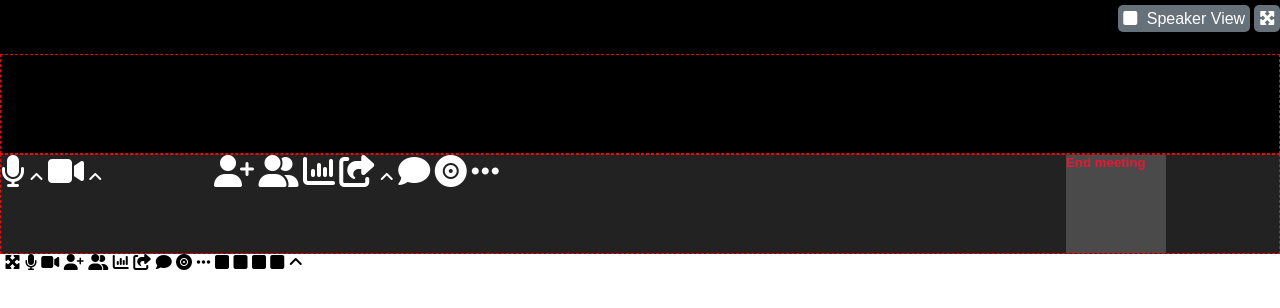
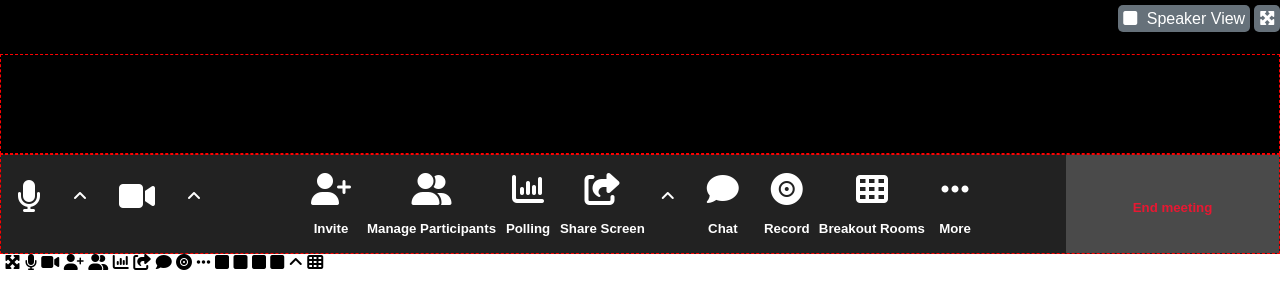
Before and after one commit to Pietro907/html-css-zoom, a plain HTML site: page index.html in a window 1280 px wide. Drawn offline with Linux system fonts and the light colour scheme.

Commit message:
add footer complete
added missed main

```diff
--- a/asset/style.css
+++ b/asset/style.css
@@ -32,7 +32,8 @@ header {
     border-radius: 5px;
 }
 
-.container > i, .right_sq {
+.container>i,
+.right_sq {
     padding: 0 0.6rem 0 0;
 }
 
@@ -61,27 +62,37 @@ footer {
     height: 100%;
 }
 
-.col_2{
+.col_2 {
+    display: flex;
     width: calc(100%/12*2);
     height: 100%;
 }
 
 
 .col_8 {
+    display: flex;
     width: calc(100%/12*8);
     height: 100%;
+    text-align: center;
 }
 
-
+.end_call {
+    background: var(--zm-darkgr);
+    color: var(--zm-danger);
+    width: 100%;
+    height: 100%;
+    text-align: center;
+    padding-top: 45px;
+}
 
 /* #endregion footer*/
 
 
 /* #region utilities*/
 .pos_dx_abs {
-position: absolute;
-top: 10px;
-right: 0;
+    position: absolute;
+    top: 10px;
+    right: 0;
 }
 
 .flex_st {
@@ -99,6 +110,9 @@ right: 0;
     align-items: center;
 }
 
+.padd {
+    padding: 0 1rem 1rem;
+}
 
 .icon_color {
     color: var(--zm-white);
@@ -108,12 +122,6 @@ right: 0;
     font-size: xx-large;
 }
 
-.end_call {
-    background: var(--zm-darkgr);
-    color: var(--zm-danger);
-    width: 100px;
-    height: 100%;
-}
 
 
 
--- a/index.html
+++ b/index.html
@@ -42,23 +42,49 @@
 
                 <div class="col_2 icon_color flex_st">
 
-                    <i class="fa-solid fa-microphone icon_big"></i>
-                    <i class='fas fa-angle-up'></i>
-                    <i class="fa-solid fa-video icon_big"></i>
-                    <i class='fas fa-angle-up'></i>
+                    <i class="fa-solid fa-microphone icon_big padd"></i>
+                    <i class='fas fa-angle-up padd'></i>
+                    <i class="fa-solid fa-video icon_big padd"></i>
+                    <i class='fas fa-angle-up padd'></i>
 
                 </div>
 
                 <div class="col_8 icon_color flex_ctr">
-
-                    <i class="fa-solid fa-user-plus icon_big"></i>
-                    <i class="fa-solid fa-user-group icon_big"></i>
-                    <i class="fa-solid fa-chart-column icon_big"></i>
-                    <i class="fa-solid fa-share-from-square icon_big"></i>
-                    <i class='fas fa-angle-up'></i>
-                    <i class="fa-solid fa-comment icon_big"></i>
-                    <i class="fa-solid fa-record-vinyl icon_big"></i>
-                    <i class="fa-solid fa-ellipsis icon_big"></i>
+                    <div>
+                        <i class="fa-solid fa-user-plus icon_big padd"></i>
+                        <h5>Invite</h5>
+                    </div>
+                    <div>
+                        <i class="fa-solid fa-user-group icon_big padd"></i>
+                        <h5>Manage Participants</h5>
+                    </div>
+                    <div>
+                        <i class="fa-solid fa-chart-column icon_big padd"></i>
+                        <h5>Polling</h5>
+                    </div>
+                    <div>
+                        <i class="fa-solid fa-share-from-square icon_big padd"></i>
+                        <h5>Share Screen</h5>
+                    </div>
+                    <div>
+                        <i class='fas fa-angle-up padd'></i>
+                    </div>
+                    <div>
+                        <i class="fa-solid fa-comment icon_big padd"></i>
+                        <h5>Chat</h5>
+                    </div>
+                    <div>
+                        <i class="fa-solid fa-record-vinyl icon_big padd"></i>
+                        <h5>Record</h5>
+                    </div>
+                    <div>
+                        <i class="fa-solid fa-table-cells icon_big padd"></i>
+                        <h5>Breakout Rooms</h5>
+                    </div>
+                    <div>
+                        <i class="fa-solid fa-ellipsis icon_big padd"></i>
+                        <h5>More</h5>
+                    </div>
 
                 </div>
 
@@ -97,6 +123,7 @@
     <i class="fa-solid fa-square"></i>
 
     <i class='fas fa-angle-up'></i>
+    <i class="fa-solid fa-table-cells"></i>
 
 </body>
 
```
